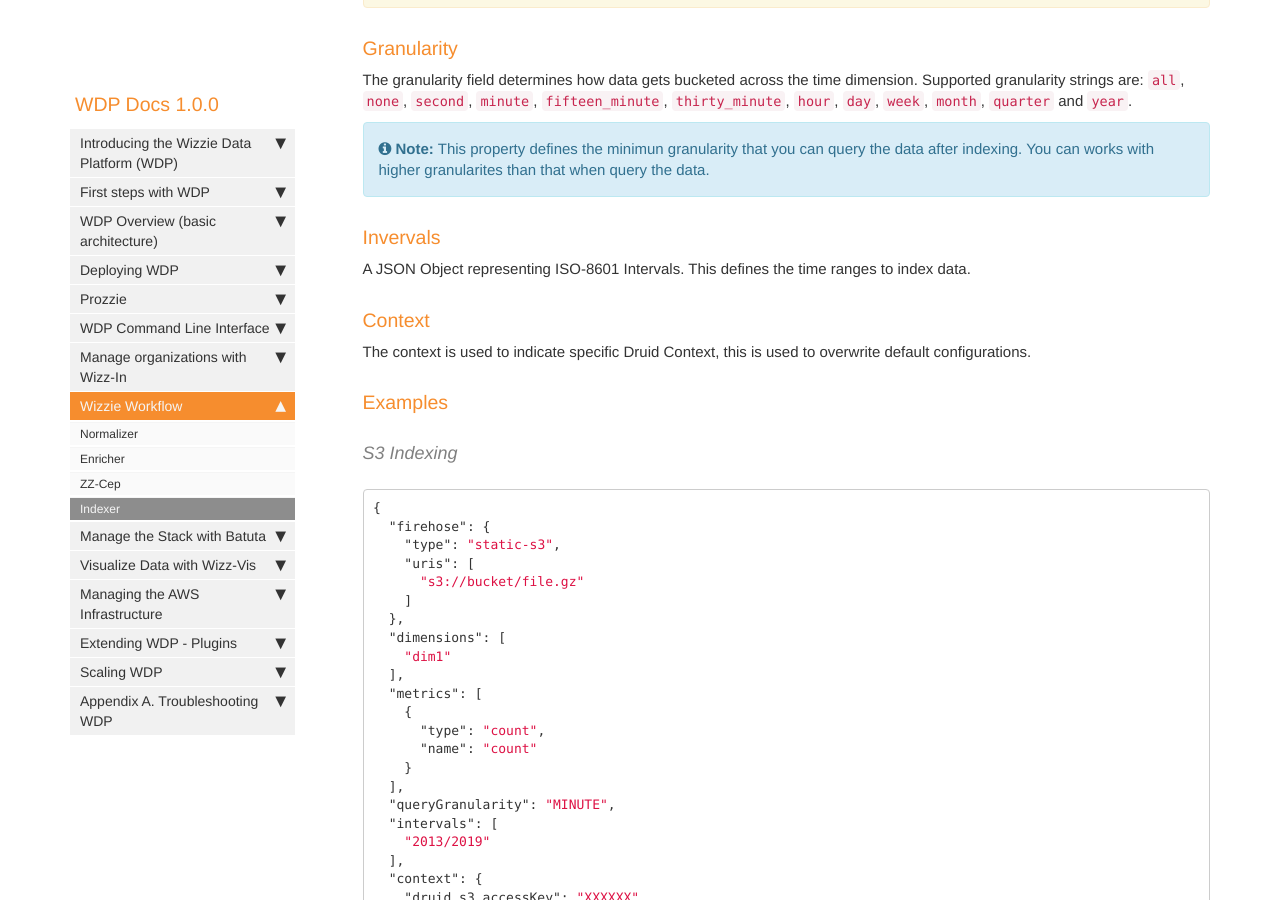
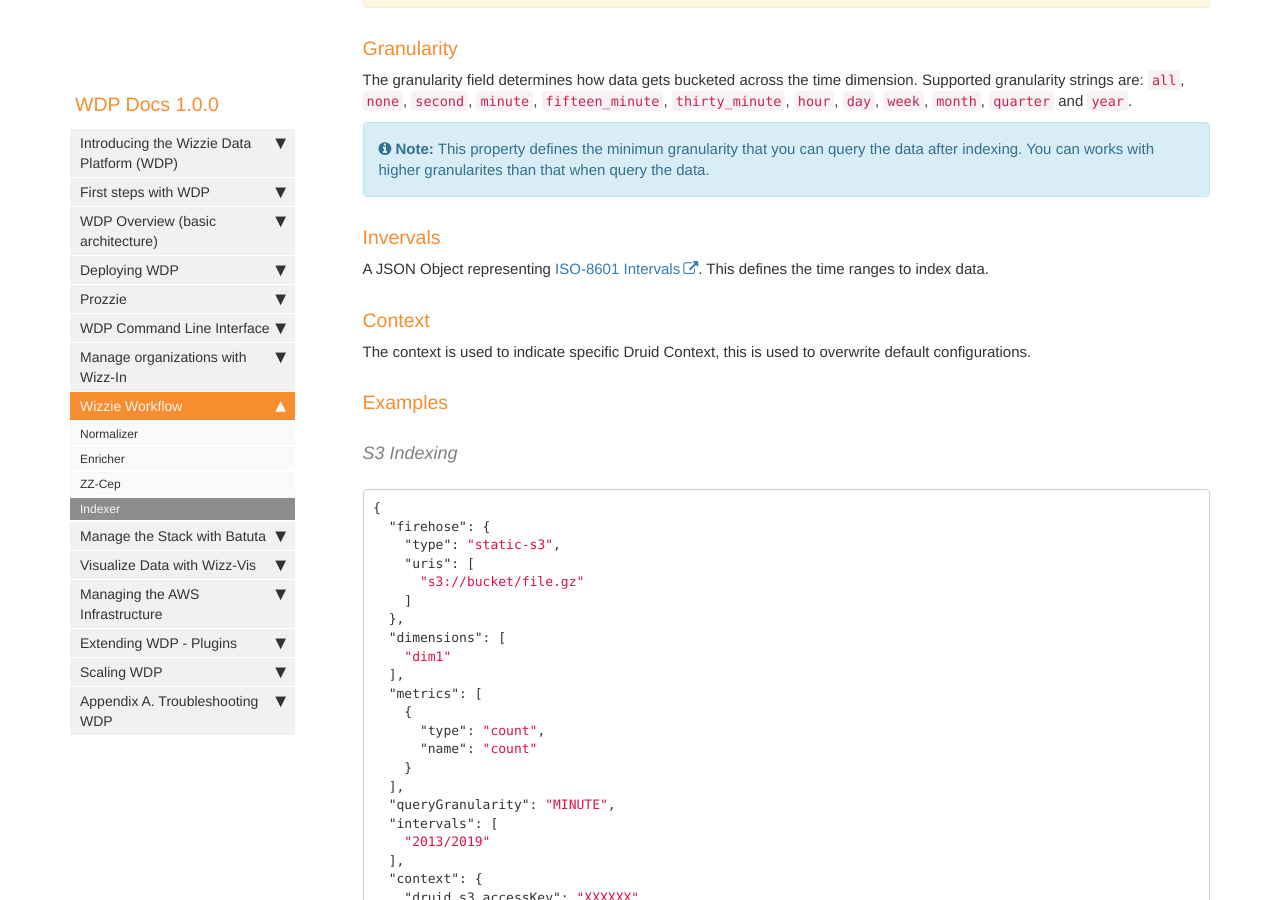
Before and after one commit to wizzie-io/wizzie-io.github.io, a Jekyll site: the page built from pages/wdp/1.0.0/indexer/index.md, in a window 1280 px wide and 900 px high, scrolled down 4872 px. Built offline with Jekyll 4.4.1, drawn with Linux system fonts in a browser that asks for light colours; nearby versions of some CDN libraries; comment, search, counter and statistics services are not loaded; part of the change alters nothing that is shown.

```diff
--- a/pages/wdp/1.0.0/indexer/index.md
+++ b/pages/wdp/1.0.0/indexer/index.md
@@ -289,7 +289,7 @@ The granularity field determines how data gets bucketed across the time dimensio
 
 ### Invervals
 
-A JSON Object representing ISO-8601 Intervals. This defines the time ranges to index data.
+A JSON Object representing [ISO-8601 Intervals](https://en.wikipedia.org/wiki/ISO_8601#Time_intervals). This defines the time ranges to index data.
 
 ### Context
 
```
